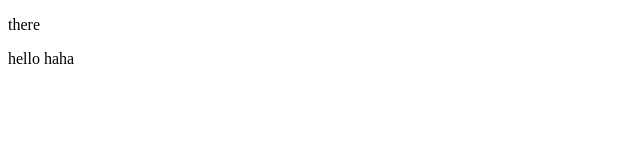
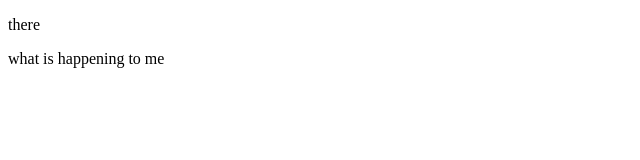
Before and after one commit to freakins/GitTesting, a plain HTML site: page index.html in a window 1280 px wide. Shown: the full height of the page, 0-640 px from the left. Drawn offline with Linux system fonts and the light colour scheme.

Commit message:
updated msg
testupdate

```diff
--- a/index.html
+++ b/index.html
@@ -6,6 +6,6 @@
 </head>
 <body>
 <p>there</p>
-hello haha
+what is happening to me
 </body>
 </html>
```
